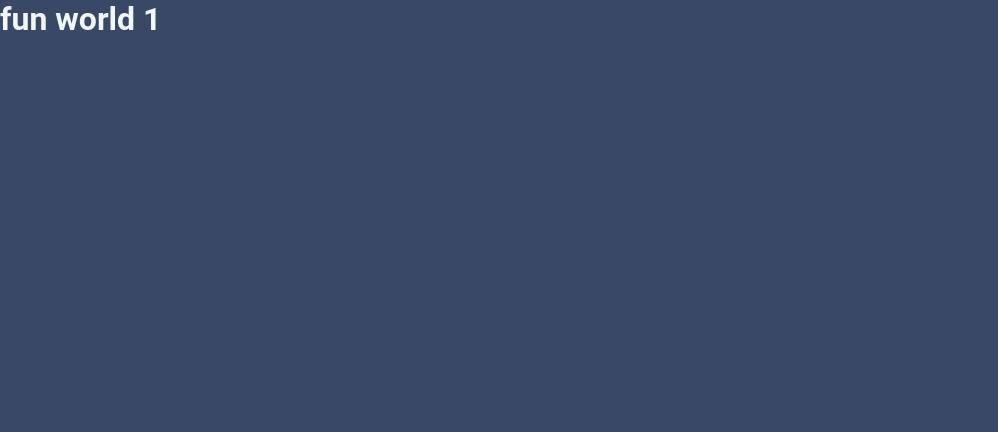
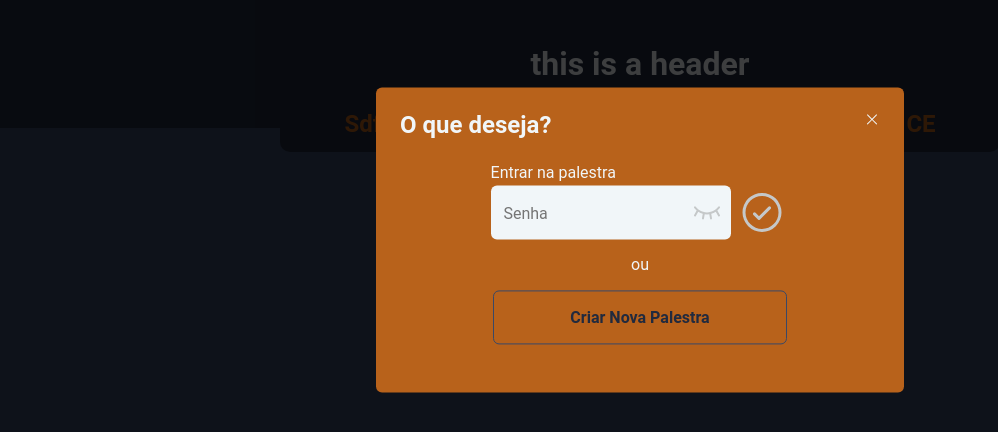
Before and after one commit to Anathangv/reactjs_anonymous_questions_app, a React (Vite) app in the folder front/: page / in a window 1280 px wide. Shown: the top 432 px of the page, without its empty margins (0-998 px from the left). Built offline with nearby package versions, Linux system fonts and the light colour scheme.

Commit message:
feat: started main page and login views

```diff
--- a/front/src/App.tsx
+++ b/front/src/App.tsx
@@ -1,14 +1,29 @@
 import { ThemeProvider } from 'styled-components'
 import { GlobalStyle } from './styles/global'
 import { defaultTheme } from './styles/themes/default'
+import { Header } from './components/Header'
+import { EventTitle } from './components/EventTitle'
+
+/*
+ - eslint
+ - vite
+ - typescript
+ - styled-components
+ - radix-ui/react-dialog
+ - phosphor-icons
+ - react-hook-form
+ - zod
+ - @hookform/resolvers
+*/
 
 function App() {
-    return (
-        <ThemeProvider theme={defaultTheme}>
-            <h1>fun world 1</h1>
-            <GlobalStyle />
-        </ThemeProvider>
-    )
+  return (
+    <ThemeProvider theme={defaultTheme}>
+      <Header />
+      <EventTitle />
+      <GlobalStyle />
+    </ThemeProvider>
+  )
 }
 
 export default App
--- /dev/null
+++ b/front/src/components/EventTitle/index.tsx
@@ -0,0 +1,9 @@
+import {Container} from './styles'
+
+export function EventTitle(){
+  return(
+    <Container>
+      <h3>Sdfasdfa sdfdf asdfadsfadf dasdfadfadf Front End - CE</h3>
+    </Container>
+  )
+}
--- /dev/null
+++ b/front/src/components/EventTitle/styles.ts
@@ -0,0 +1,22 @@
+import styled from 'styled-components'
+
+export const Container = styled.div`
+  background-color: ${(props) => props.theme['blue-900']};
+  width: 100%;
+  max-width: 45rem;
+  margin: 0 auto;
+  display: flex;
+  justify-content: center;
+  align-items: center;
+  border-radius: 10px;
+  margin-top: -2rem;
+  padding: 0rem 1.5rem 0rem;
+  /* border: 1px solid red; */
+
+  h3{
+    font-weight: 700;
+    font-size: 1.5rem;
+    line-height: 3.5rem;
+    color: ${(props) => props.theme.orange};
+  }
+`
--- /dev/null
+++ b/front/src/components/Header/index.tsx
@@ -0,0 +1,92 @@
+import { ButtonCloseModal, Container, Content, ContentContainer, InputPassword, LogInContainer, Overlay} from './styles'
+import * as Dialog from '@radix-ui/react-dialog'
+import { useForm } from 'react-hook-form'
+import * as zod from 'zod'
+import { zodResolver } from '@hookform/resolvers/zod'
+import { CheckCircle, Eye, EyeClosed } from '@phosphor-icons/react'
+import { useState } from 'react'
+/*
+TODO
+ - partial border, upper part with orange color
+*/
+
+const loginFormDataSchema = zod.object({
+  password: zod.string()
+})
+
+type LoginFormData = zod.infer<typeof loginFormDataSchema>
+
+
+export function Header(){
+
+  const[isPasswordVisible, setPasswordVisible] = useState<boolean>(false)
+
+  const {register, handleSubmit} = useForm<LoginFormData>({
+    resolver: zodResolver(loginFormDataSchema)
+  })
+
+  async function handleLogin(login: LoginFormData){
+    console.log('teste',login)
+  }
+
+  function handleChangePasswordVisibity(){
+    setPasswordVisible(currentValue => !currentValue)
+  }
+
+  return(
+    <Container>
+      <h1>this is a header</h1>
+
+      <Dialog.Root open={true}>
+        <Dialog.Portal>
+          <Overlay />
+
+          <Content>
+            <Dialog.Title>O que deseja?</Dialog.Title>
+
+            <Dialog.Close asChild>
+              <ButtonCloseModal />
+            </Dialog.Close>
+
+            <ContentContainer>
+              <form onSubmit={handleSubmit(handleLogin)} action=''>
+                <LogInContainer>
+                  <div>
+                    <label >
+                    Entrar na palestra
+                    </label>
+                    <InputPassword>
+                      <input
+                        type={isPasswordVisible ? 'text' : 'password' }
+                        placeholder='Senha'
+                        required
+                        maxLength={6}
+                        {...register('password')}
+                      />
+                      <button type='button' onClick={handleChangePasswordVisibity}>
+                        {
+                          isPasswordVisible
+                            ? <Eye size={32} />
+                            : <EyeClosed size={32} />
+                        }
+                      </button>
+                    </InputPassword>
+                  </div>
+                  <button type="submit">
+                    <CheckCircle size={32} />
+                  </button>
+                </LogInContainer>
+              </form>
+
+              <span>ou</span>
+
+              <button type="button">
+                  Criar Nova Palestra
+              </button>
+            </ContentContainer>
+          </Content>
+        </Dialog.Portal>
+      </Dialog.Root>
+    </Container>
+  )
+}
--- /dev/null
+++ b/front/src/components/Header/styles.ts
@@ -0,0 +1,163 @@
+import * as Dialog from '@radix-ui/react-dialog'
+import styled from 'styled-components'
+import { X } from '@phosphor-icons/react'
+
+export const Container = styled.header`
+  background-color: ${(props) => props.theme['blue-900']};
+  display: flex;
+  justify-content: center;
+  height: 8rem;
+  align-items: center;
+`
+
+export const Overlay = styled(Dialog.Overlay)`
+  position: fixed;
+  width: 100vw;
+  height: 100vh;
+  inset: 0;
+  background-color: rgba(0, 0, 0, 0.75);
+`
+
+export const ButtonCloseModal = styled(X)`
+  position: absolute;
+  top: 1.5rem;
+  right: 1.5rem;
+  background: transparent;
+  cursor: pointer;
+`
+
+export const Content = styled(Dialog.Content)`
+  min-width: 33rem;
+  border-radius: 6px;
+  padding: 1.5rem 1.5rem 3rem 1.5rem;
+  background-color: ${(props) => props.theme.orange};
+
+  position: fixed;
+  top: 30%;
+  left: 50%;
+  transform: translate(-50%, -50%);
+`
+
+export const ContentContainer = styled.div`
+  display: flex;
+  flex-direction: column;
+  align-items: center;
+  justify-content: center;
+  gap: 1rem;
+
+  form{
+    margin-top: 1.5rem;
+    display: flex;
+    flex-direction: column;
+    align-items: center;
+  }
+
+  > button[type='button']{
+    border: 1px solid ${(props) => props.theme['blue-600']};
+    background: none;
+    height: 3.375rem;
+    padding: 0.8rem;
+    width: 18.375rem;
+    border-radius: 6px;
+    color: ${(props) => props.theme['blue-900']};
+    font-weight: 700;
+    font-size: 1rem;
+    cursor: pointer;
+  }
+
+  > button[type='button']:hover{
+    background-color: ${(props) => props.theme['blue-600']};
+    color: ${(props) => props.theme['gray-100']};
+    transition: 0.4s;
+  }
+`
+
+export const InputPassword = styled.div`
+  position: relative;
+  display: flex;
+  align-items: center;
+
+  label{
+    display: block;
+  }
+
+  input{
+    width: 15rem;
+    height: 3.375rem;
+    border: none;
+    padding: 0.8rem;
+    border-radius: 6px;
+    background-color: ${(props) => props.theme['gray-100']};
+    color: ${(props) => props.theme['blue-900']};
+    letter-spacing: 1rem;
+    font-weight: 600;
+    font-size: 1.5rem;
+    text-transform: uppercase;
+    font-family: monospace;
+  }
+
+  input::placeholder{
+    letter-spacing: 0rem;
+    text-transform: none;
+    font-size: 1rem;
+    font-weight: 400;
+    font-family: 'Roboto',sans-serif;
+  }
+
+  button{
+    border: none;
+    background: none;
+    position: absolute;
+    right: 0.5rem;
+    color: ${(props) => props.theme['gray-200']};
+    cursor: pointer;
+    transition: 0.4s;
+  }
+
+  button:hover{
+    color: ${(props) => props.theme['gray-900']};
+  }
+`
+
+export const LogInContainer = styled.div`
+  display: flex;
+  align-items: end;
+  justify-content: center;
+  gap: 0.3rem;
+
+  > div {
+    display: flex;
+    flex-direction: column;
+
+    label{
+      margin-bottom: 0.2rem;
+    }
+  }
+
+  button[type='submit']{
+      height: 3.375rem;
+      width: 3.375rem;
+      line-height: 0;
+      border: 0;
+      background: none;
+      color: ${(props) => props.theme['gray-200']};
+      transition: 0.4s;
+
+    svg{
+      width: 3rem;
+      height: 3rem;
+    }
+  }
+
+  button[type='submit']:hover{
+    color: ${(props) => props.theme['green-300']};
+  }
+`
+
+// export const DividerContainer = styled.div`
+//   border: 1px solid black;
+//   flex-direction: column;
+//   display: flex;
+//   justify-content: center;
+//   align-items: center;
+// `
--- a/front/src/main.tsx
+++ b/front/src/main.tsx
@@ -3,7 +3,7 @@ import ReactDOM from 'react-dom/client'
 import App from './App.tsx'
 
 ReactDOM.createRoot(document.getElementById('root') as HTMLElement).render(
-    <React.StrictMode>
-        <App />
-    </React.StrictMode>,
+  <React.StrictMode>
+    <App />
+  </React.StrictMode>,
 )
--- a/front/src/styles/themes/default.ts
+++ b/front/src/styles/themes/default.ts
@@ -1,6 +1,10 @@
 export const defaultTheme = {
-    'gray-100': '#F1F6F9',
-    'blue-200': '#9BA4B5',
-    'blue-600': '#394867',
-    'blue-900': '#212A3E',
+  'green-300': '#00ff00',
+  'gray-100': '#F1F6F9',
+  'gray-200': '#C5C8C9',
+  'gray-900': '#494e50',
+  'orange': '#B8621B',
+  'blue-200': '#9BA4B5',
+  'blue-600': '#394867',
+  'blue-900': '#212A3E',
 } as const
```
Also changed, not shown: front/package.json (+6 -1 lines), front/.eslintrc.json, 1 other file (tests, documents, lock files or other folders).
